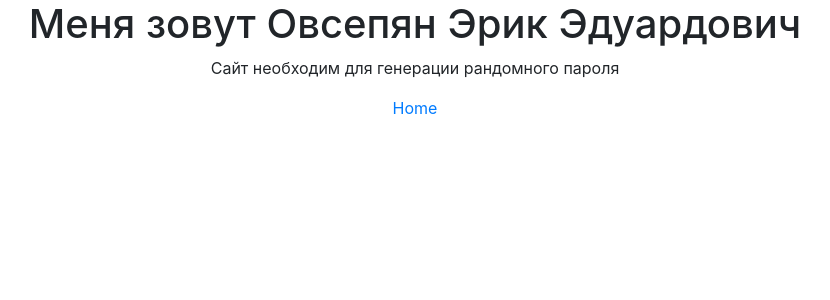
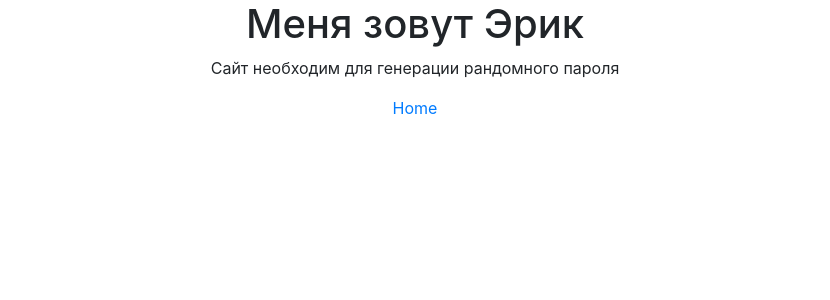
Before and after one commit to eric9816/django3-password-generator, a Django app: page /authorinfo in a window 1280 px wide. Shown: the top 300 px of the page, without its empty margins (225-1055 px from the left). Run offline with Django 4.2, Linux system fonts and the light colour scheme.

Commit message:
изменил файл author

```diff
--- a/generator/templates/generator/author.html
+++ b/generator/templates/generator/author.html
@@ -1,6 +1,6 @@
 <link rel="stylesheet" href="https://cdn.jsdelivr.net/npm/bootstrap@4.6.2/dist/css/bootstrap.min.css" integrity="sha384-xOolHFLEh07PJGoPkLv1IbcEPTNtaed2xpHsD9ESMhqIYd0nLMwNLD69Npy4HI+N" crossorigin="anonymous">
 <div class="container text-center">
-<h1>Меня зовут Овсепян Эрик Эдуардович</h1>
+<h1>Меня зовут Эрик</h1>
 <p>
     Сайт необходим для генерации рандомного пароля
 </p>
```
